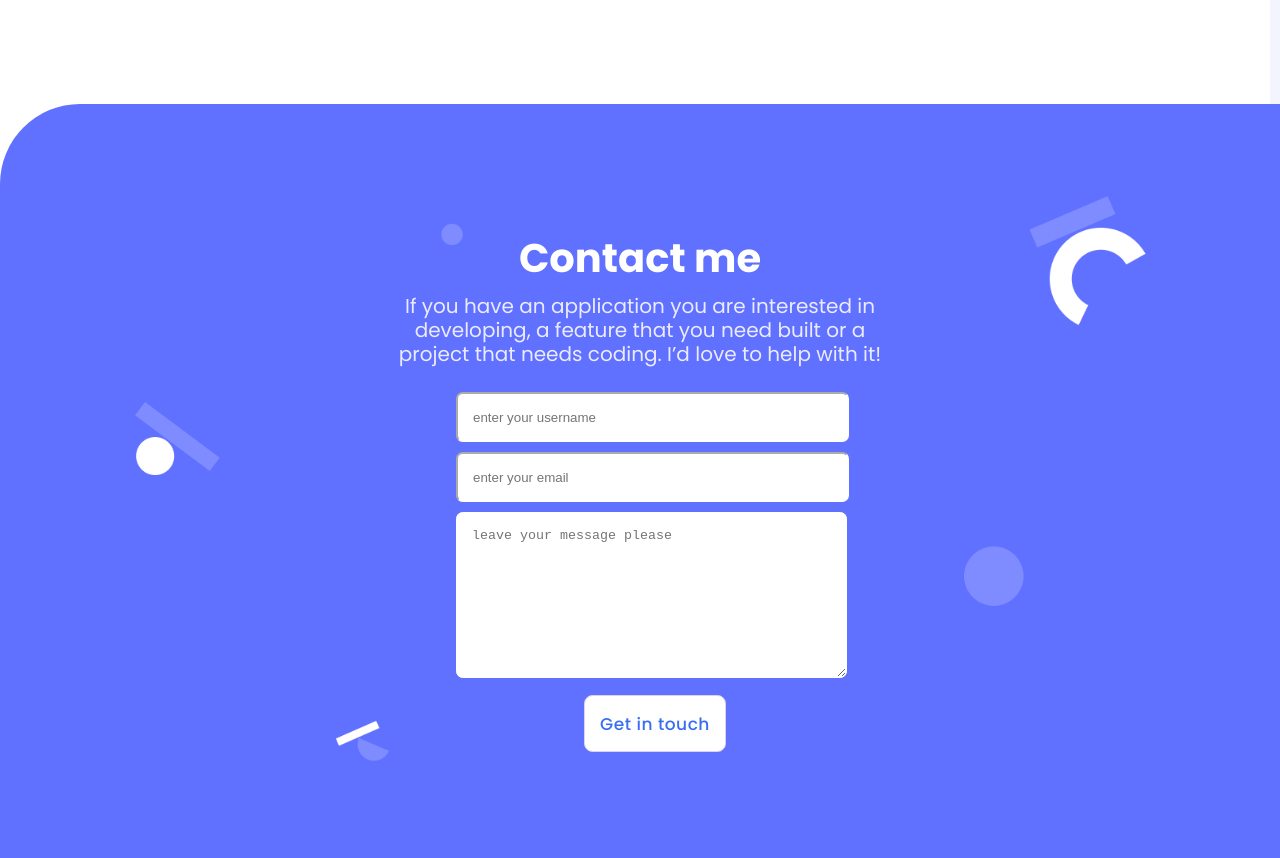
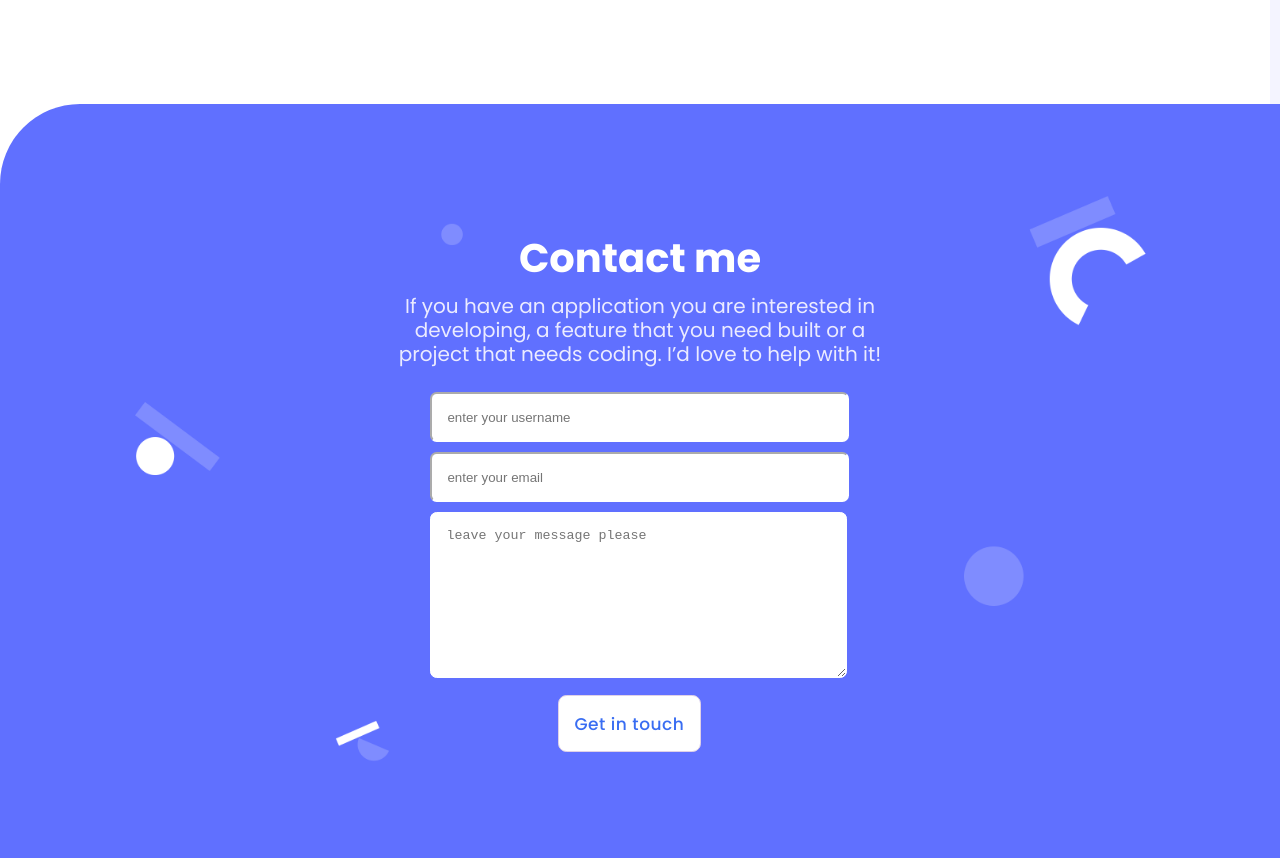
Before and after one commit to Etsubdink-Demeke/portifolio-setup-desktop-version, a website: page index.html in a window 1280 px wide. Shown: the part 4691-5549 px from the top of the page. Drawn offline with Linux system fonts and the light colour scheme.

Commit message:
update index.html and style.css and fix horizontal scroll

```diff
--- a/styles.css
+++ b/styles.css
@@ -954,7 +954,6 @@ div.language ul li {
     list-style: none;
     padding-bottom: 5em;
     width: 100%;
-    margin-left: 5%;
   }
 
   .contact-form li {
@@ -970,7 +969,7 @@ div.language ul li {
 
   input,
   textarea {
-    width: 70%;
+    width: 75%;
     padding: 3%;
     border-radius: 0.5em;
     border-color: white;
```
